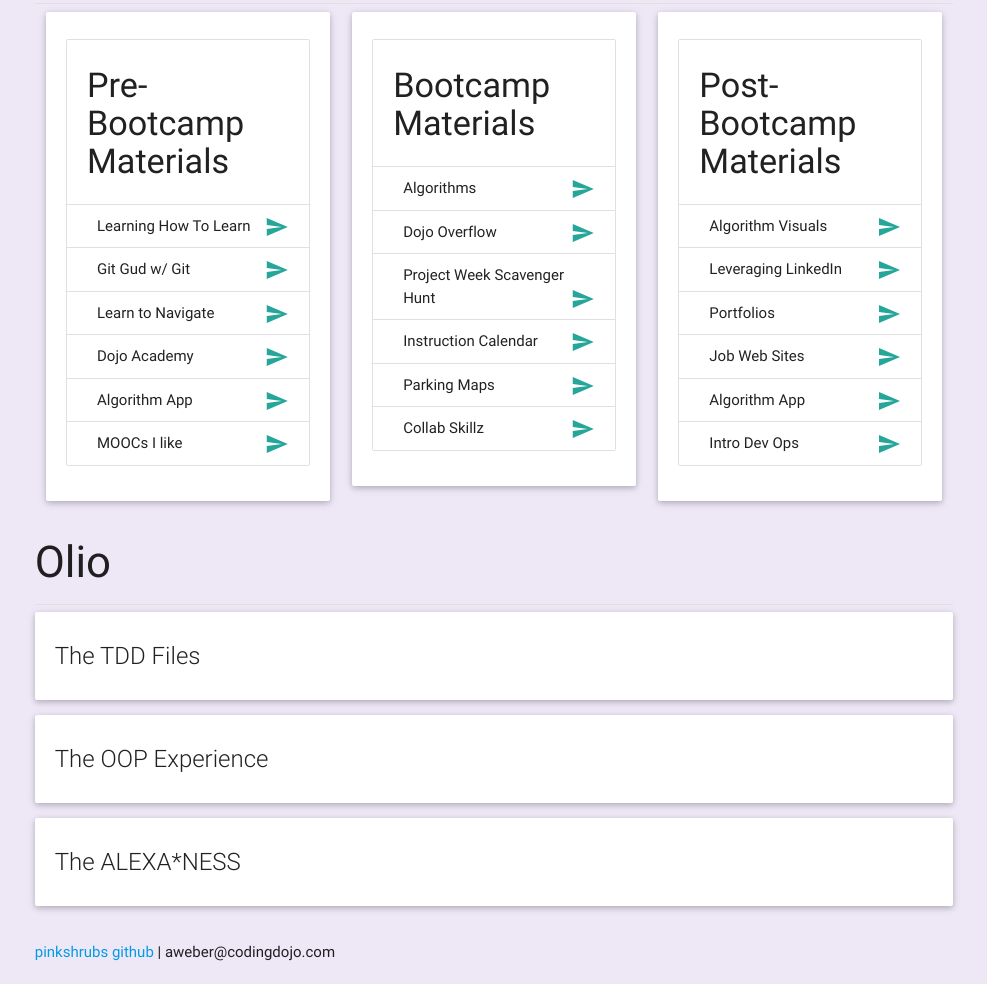
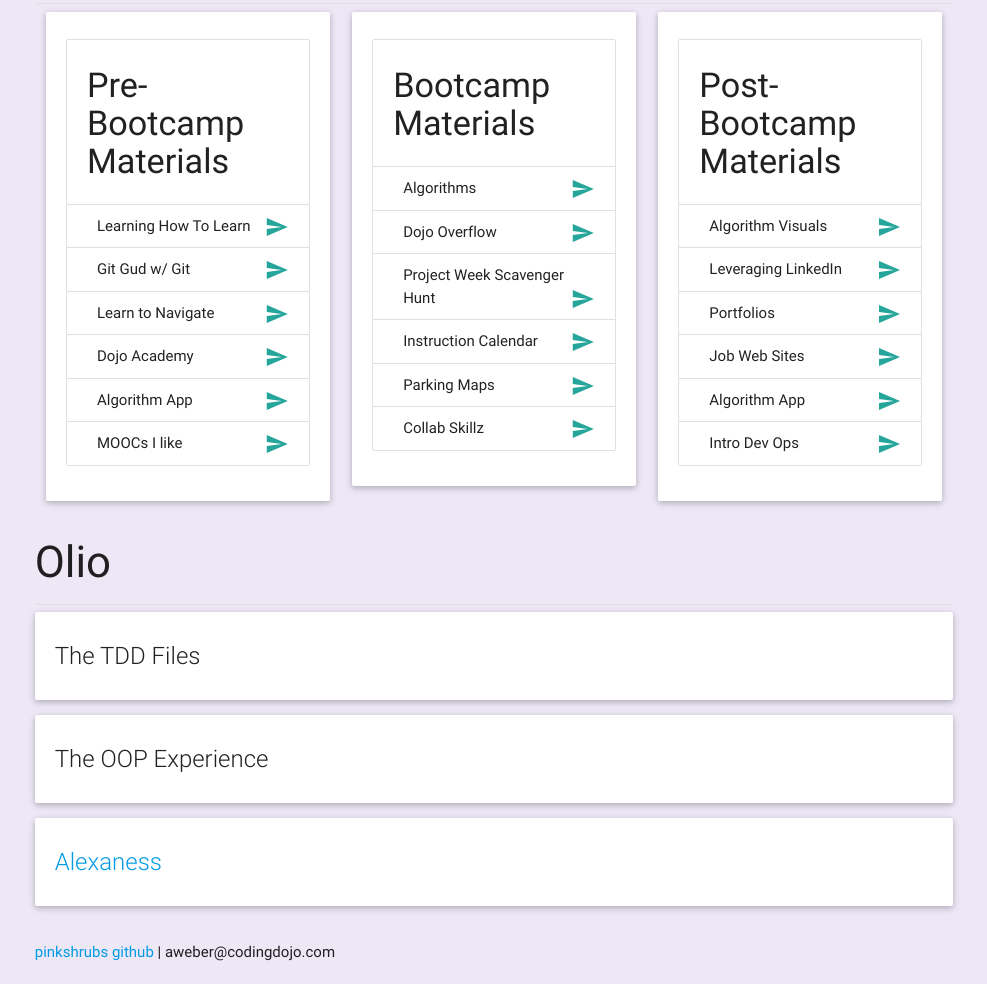
Before and after one commit to pinkshrub/pinkshrub.github.io, a plain HTML site: page index.html in a window 1280 px wide. Shown: the part 2224-3208 px from the top of the page, without its empty margins (146-1133 px from the left). Drawn offline with nearby package versions, Linux system fonts and the light colour scheme.

Commit message:
yo we added alexa stuff

```diff
--- a/index.html
+++ b/index.html
@@ -2148,7 +2148,9 @@
 				</div>
 				<div class="card">
 					<div class="card-content">
-						<span class="card-title">The ALEXA*NESS</span>
+						<span class="card-title">
+							<a href="https://gist.github.com/pinkshrub/653d6f173ff0f93ad29d9c97a64f09c3">Alexaness</a>
+						</span>
 					</div>
 				</div>
 			</section>
```
Also changed, not shown: 1 other file.
